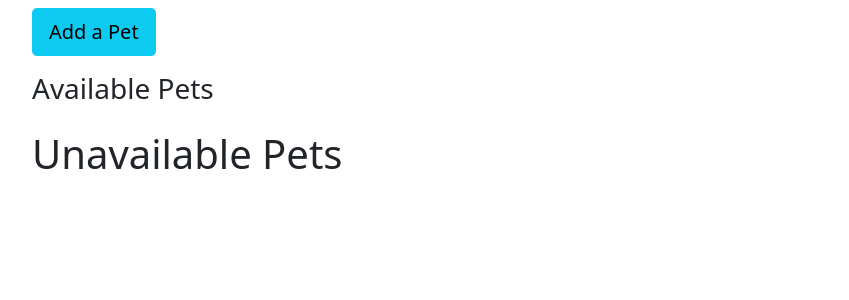
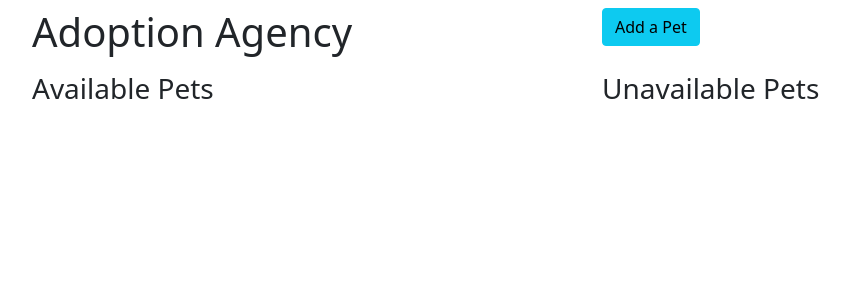
Before and after one commit to iTaylorCodes/adoption_agency, a Flask app: page / in a window 1280 px wide. Shown: the top 300 px of the page, without its empty margins (50-899 px from the left). Run offline with Flask 2, Linux system fonts and the light colour scheme; data that the repository does not hold is empty.

Commit message:
Complete

```diff
--- a/app.py
+++ b/app.py
@@ -1,7 +1,6 @@
-from operator import ne
 from flask import Flask, request, render_template,  redirect, flash
 from flask_debugtoolbar import DebugToolbarExtension
-from models import db,  connect_db, Pet
+from models import db, connect_db, Pet
 from forms import AddPetForm, EditPetForm
 
 app = Flask(__name__)
@@ -52,6 +51,7 @@ def show_pet_deatils_and_edit_form(pet_id):
         pet.available = form.available.data
 
         db.session.commit()
+
         return redirect('/')
     else:
         return render_template('details_edit_form.html', pet=pet, form=form)
--- a/templates/base.html
+++ b/templates/base.html
@@ -10,7 +10,6 @@
 			integrity="undefined"
 			crossorigin="anonymous"
 		/>
-		<link rel="stylesheet" href="/static/app.css" />
 		<title>{% block title %}{% endblock %}</title>
 	</head>
 	<body>
--- a/templates/details_edit_form.html
+++ b/templates/details_edit_form.html
@@ -21,10 +21,10 @@
 	<h3 class="text-center">Edit Pet</h3>
 	<div class="row justify-content-center">
 		<div class="col-md-8">
-			<form action="/{{pet.id}}" method="POST">
+			<form method="POST">
 				<div class="form-group">
-					{{form.photo_url.label}} {{form.photo_url(class_="form-control")}} {% for err in
-					form.photo_url.errors %}
+					{{form.hidden_tag()}}{{form.photo_url.label}} {{form.photo_url(class_="form-control")}} {% for err
+					in form.photo_url.errors %}
 					<small class="form-text text-danger"> {{err}} </small>
 					{% endfor %} {{form.notes.label}} {{form.notes(class_="form-control")}} {% for err in
 					form.notes.errors %}
--- a/templates/home.html
+++ b/templates/home.html
@@ -2,47 +2,47 @@
 
 
 <div class="container py-2">
-	<a href="/add" class="btn btn-info btn-lg">Add a Pet</a>
+    <div class="row">
+        <div class="col">
+            <h1>Adoption Agency</h1>
+        </div>
+        <div class="col">
+	        <a href="/add" class="btn btn-info">Add a Pet</a>
+        </div>
+    </div>
 </div>
 
-<div class="container py-2">
+<div class="container">
+    <div class="row">
+        <div class="col">
             <h3>Available Pets</h3>
 
-	{% for pet in pets %}
+            {% for pet in pets if pet.available == True %}
             <div class="card" style="width: 50%">
                 <a href="/{{pet.id}}">
                     <img src="{{pet.photo_url}}" alt="photo of {{pet.name}}" class="img-thumbnail img-fluid" />
                     <p class="text-info">
                     {{pet.name}}
-        </a>
-            {% if pet.available == True %}
-			<b class="text-secondary"> is available!</b>
-			{% else %}
-			<span class="text-warning"> is not available.</span>
-			{% endif %}
+                </a><b class="text-secondary"> is available!</b>
                     </p>
             </div>
             {% endfor %}
         </div>
 
-<div class="container py-2">
-	<h1>Unavailable Pets</h1>
+        <div class="col">
+            <h3>Unavailable Pets</h3>
 
-	{% for pet in pets %}
+            {% for pet in pets if pet.available == False %}
             <div class="card" style="width: 50%">
                 <a href="/{{pet.id}}">
                     <img src="{{pet.photo_url}}" alt="photo of {{pet.name}}" class="img-thumbnail img-fluid" />
-		<p class="text-info">
-			{{pet.name}}
-        </a>
-            {% if pet.available == True %}
-			<b class="text-secondary"> is available!</b>
-			{% else %}
-			<span class="text-warning"> is not available.</span>
-			{% endif %}
+                    <p class="text-info">{{pet.name}}
+                </a><span class="text-secondary"> is not available.</span>
                     </p>
             </div>
             {% endfor %}
         </div>
+    </div>
+</div>
 
 {% endblock %}
```
Lines whose indentation alone changed are shown as unchanged.
